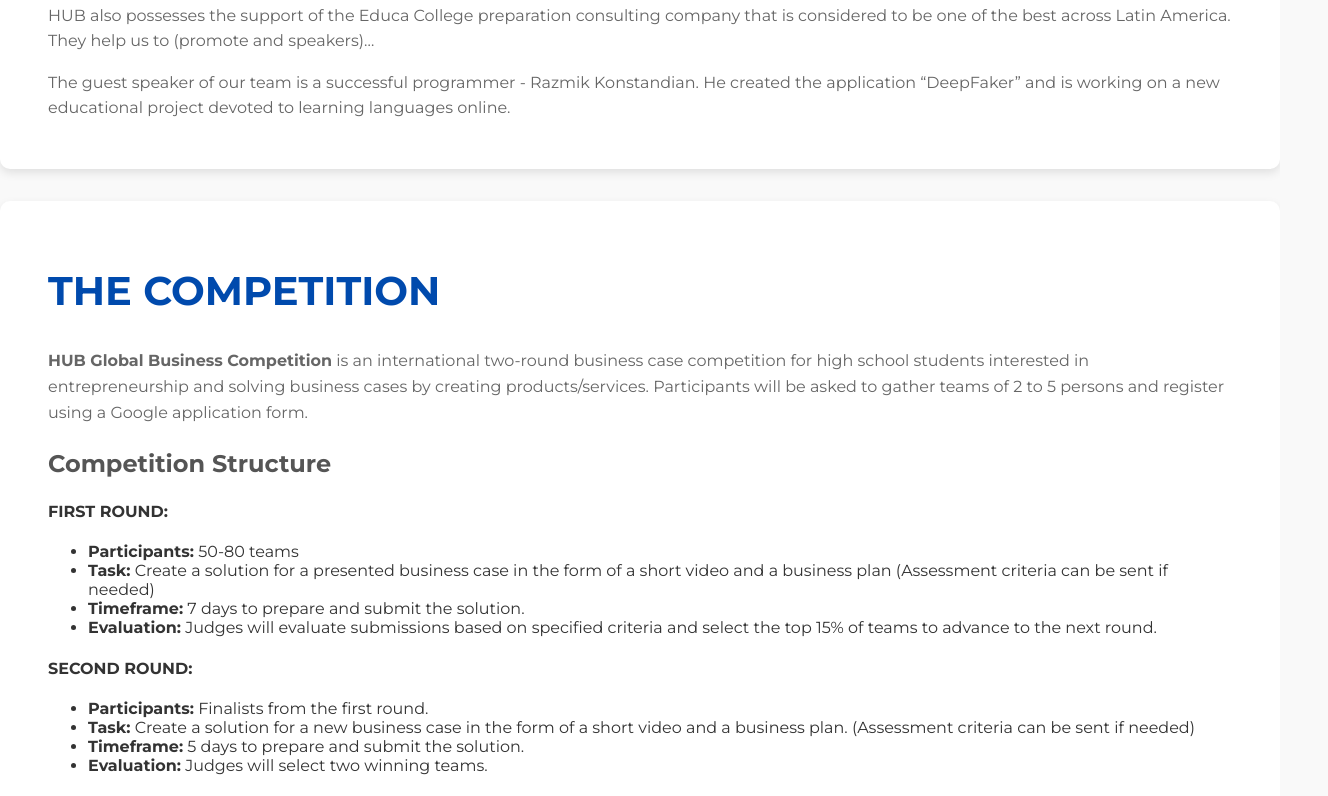
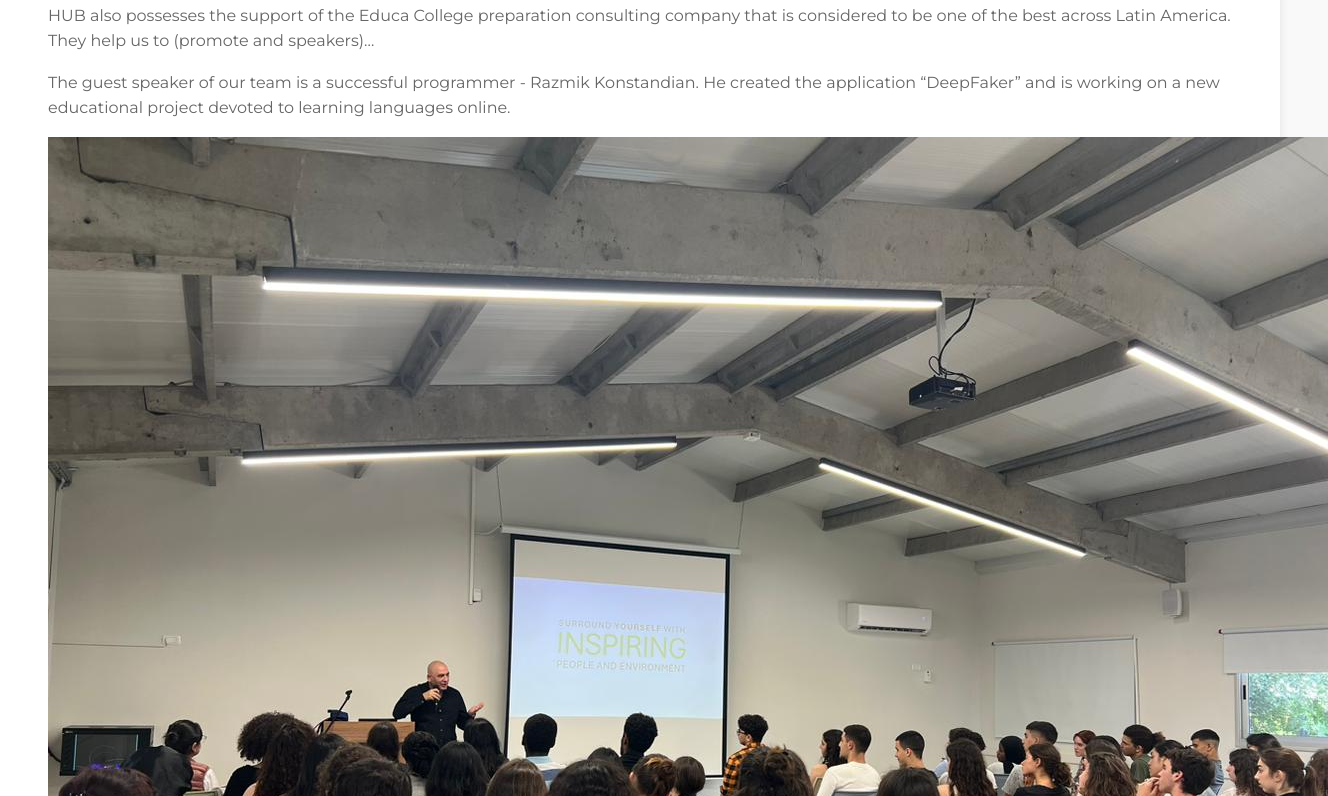
Before and after one commit to Yaa27/HUB-Website, a plain HTML site: page index.html in a window 1280 px wide. Shown: the part 911-1707 px from the top of the page, 1328 px wide, since content can reach past the window. Drawn offline with Linux system fonts and the light colour scheme.

Commit message:
fixed image

```diff
--- a/index.html
+++ b/index.html
@@ -42,6 +42,9 @@
                 <p> HUB team is supported with team management by the MiYork company. This is the educational ecosystem including networking from more than 13 countries. <br></p>
                 <p> HUB also possesses the support of the Educa College preparation consulting company that is considered to be one of the best across Latin America. They help us to (promote and speakers)… <br></p>
                 <p> The guest speaker of our team is a successful programmer - Razmik Konstandian. He created the application “DeepFaker” and is working on a new educational project devoted to learning languages online.</p>
+                <div class="icon">
+                    <img src="images/pic.jpg" alt="pic" class="logo">
+                </div>
             </div>
         </section>
 
```
Also changed, not shown: images/pic.jpg (added).
